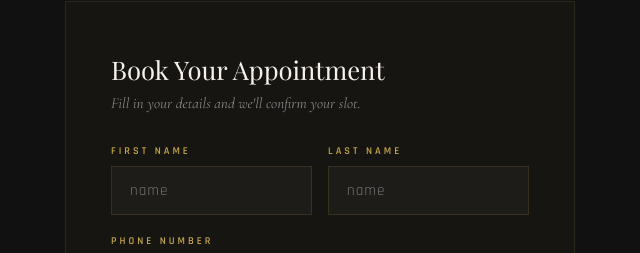
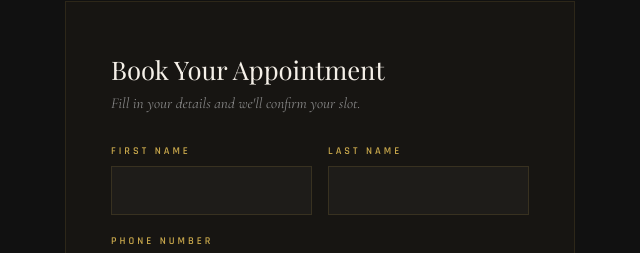
Before and after one commit to osigwechibuike43-ux/barber-shop, a plain HTML site: page index.html in a window 1280 px wide. Shown: the part 4574-4827 px from the top of the page, 615-1255 px from the left. Drawn offline with nearby package versions, Linux system fonts and the light colour scheme.

Commit message:
Update index.html

```diff
--- a/index.html
+++ b/index.html
@@ -1653,12 +1653,12 @@
       <div class="form-row">
         <div class="form-group">
           <label>First Name</label>
-          <input type="text" placeholder="name">
+          <input type="text" placeholder="">
         </div>
 
         <div class="form-group">
           <label>Last Name</label>
-          <input type="text" placeholder="name">
+          <input type="text" placeholder="">
         </div>
 
       </div>
```
